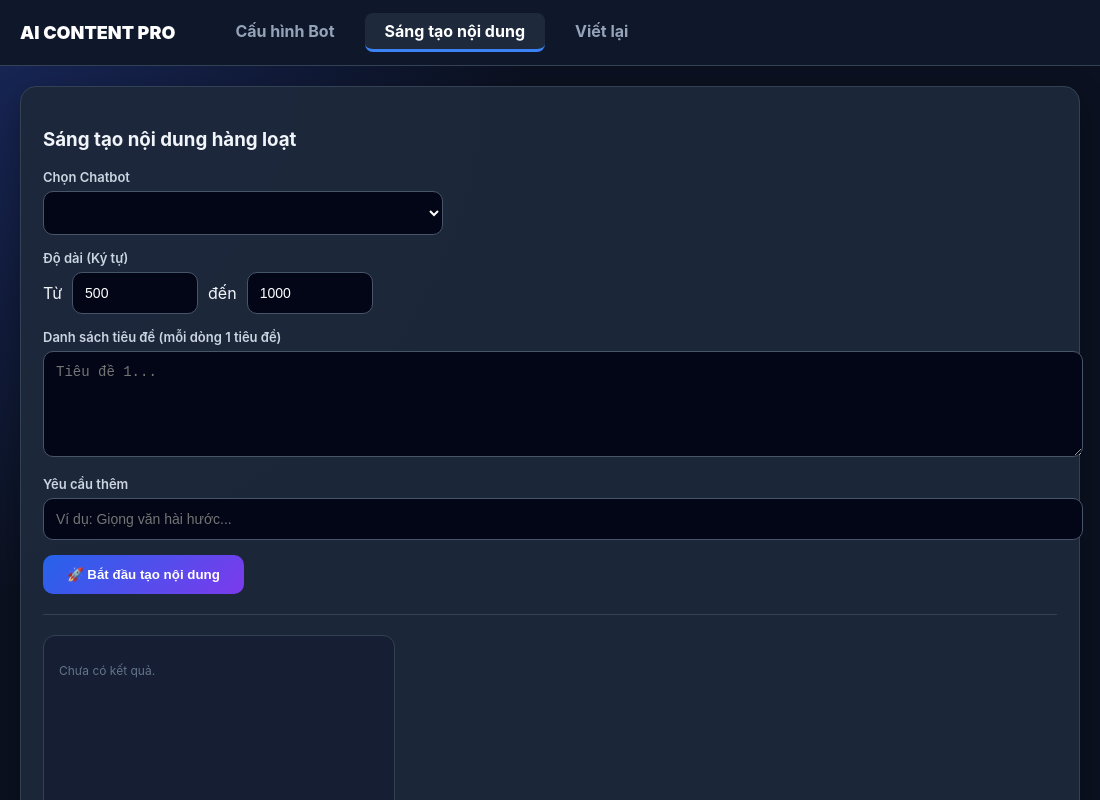
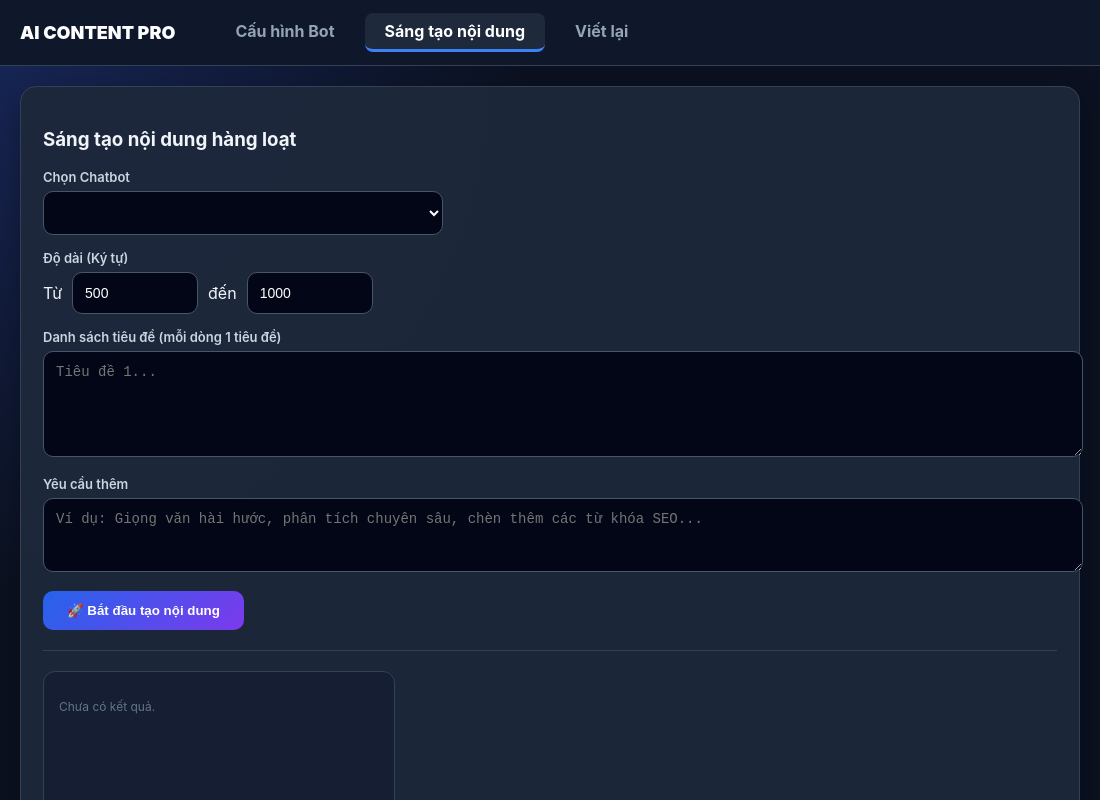
Before and after one commit to phamvuongvi690ds-dev/ai-content-generator, an Electron app: page renderer/index.html in a window 1100 px wide. Both pictures are taken after a click on the element "Sáng tạo nội dung". Shown: the top 800 px of the page. Drawn offline with Linux system fonts and the light colour scheme; no server answers.

Commit message:
Change requirements input to a larger textarea

```diff
--- a/renderer/index.html
+++ b/renderer/index.html
@@ -153,7 +153,7 @@
       </div>
       <div class="form-group">
         <label>Yêu cầu thêm</label>
-        <input type="text" id="requirements" placeholder="Ví dụ: Giọng văn hài hước...">
+        <textarea id="requirements" rows="3" placeholder="Ví dụ: Giọng văn hài hước, phân tích chuyên sâu, chèn thêm các từ khóa SEO..."></textarea>
       </div>
       <button id="generateBtn" onclick="generateContent()">🚀 Bắt đầu tạo nội dung</button>
 
```
